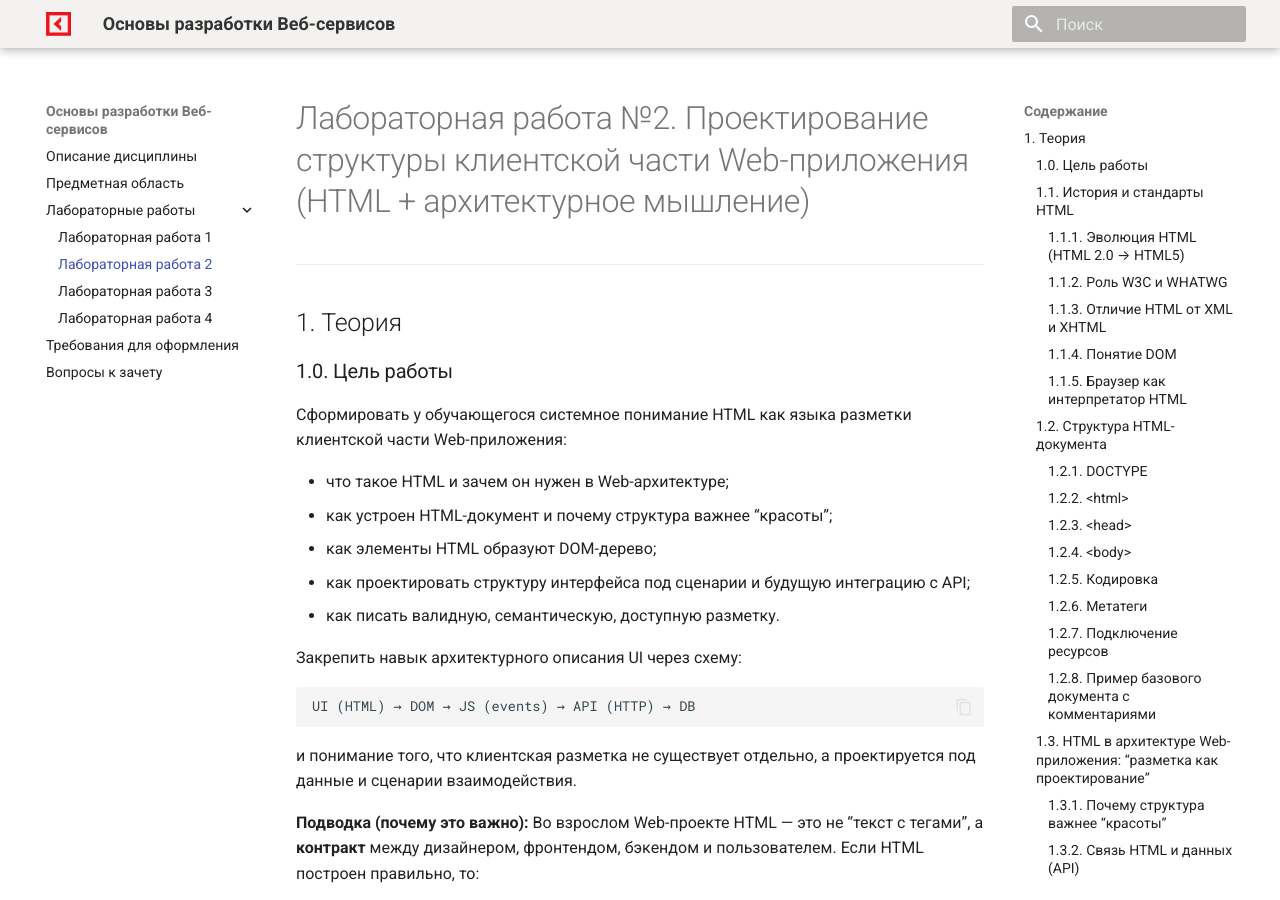
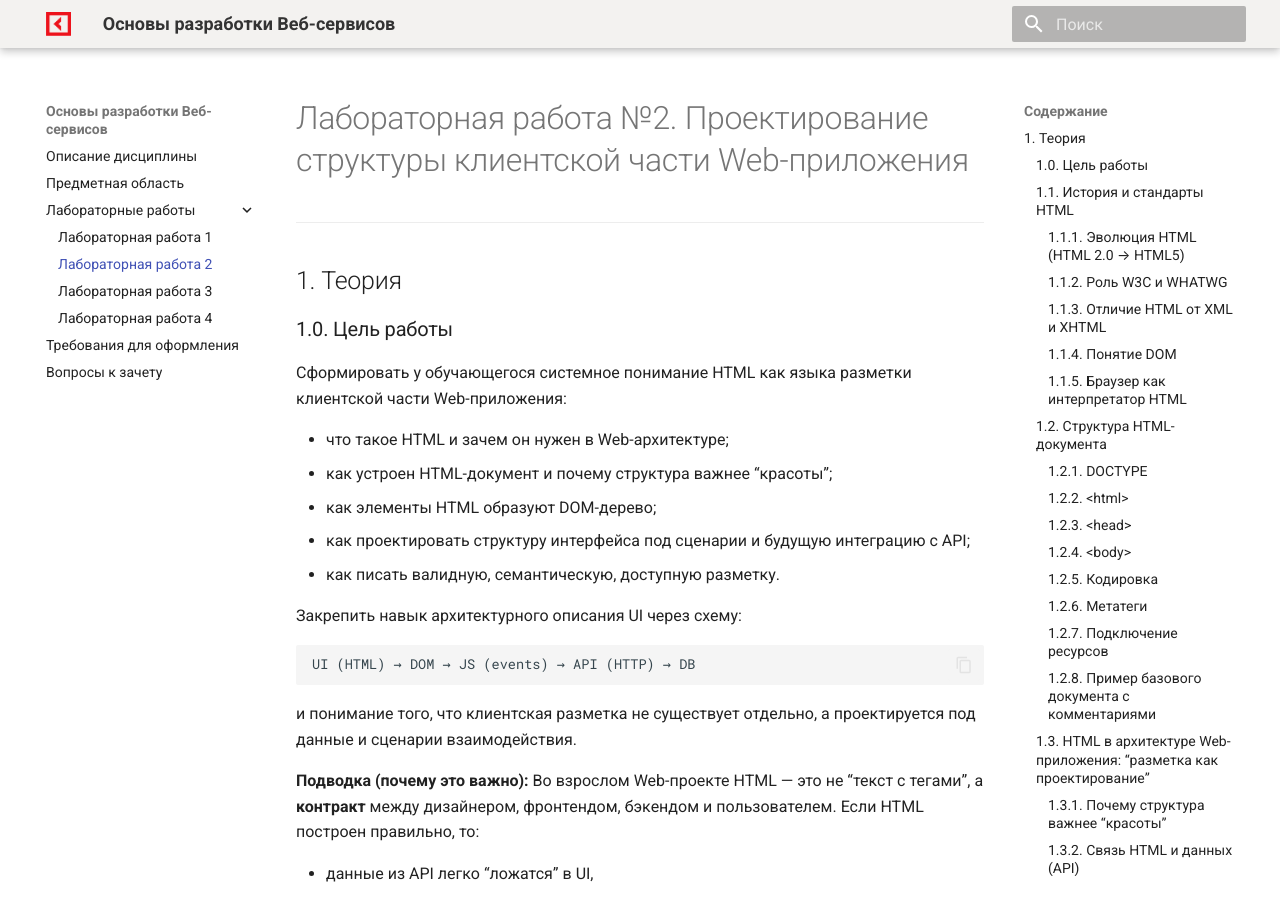
Before and after one commit to OlgaKraven/VOOBS-2025, an MkDocs documentation site: the page built from docs/lab2.md, in a window 1280 px wide and 900 px high. Built offline with MkDocs 1.6.1 and Material for MkDocs 9.7.7, drawn with Linux system fonts in a browser that asks for light colours.

Commit message:
Update documentation

```diff
--- a/docs/lab2.md
+++ b/docs/lab2.md
@@ -1,4 +1,4 @@
-# Лабораторная работа №2. Проектирование структуры клиентской части Web-приложения (HTML + архитектурное мышление)
+# Лабораторная работа №2. Проектирование структуры клиентской части Web-приложения
 
 ---
 ## 1. Теория
```
Also changed, not shown: docs/lab4.md (+1 -1 lines).
